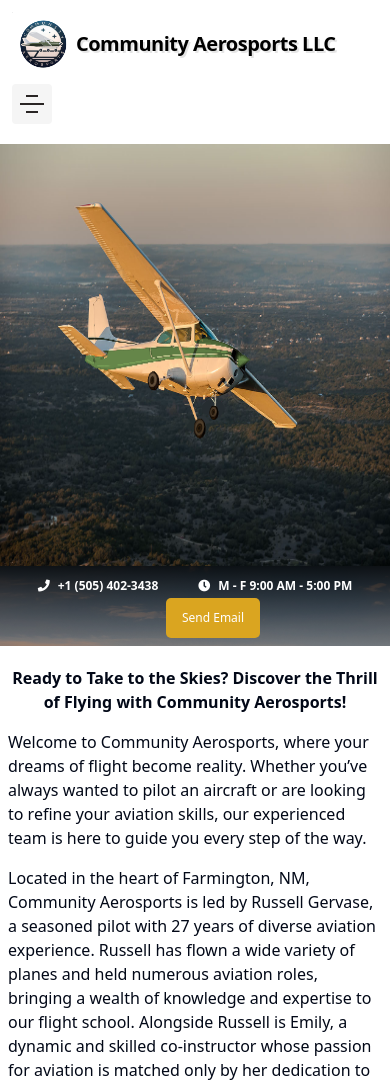
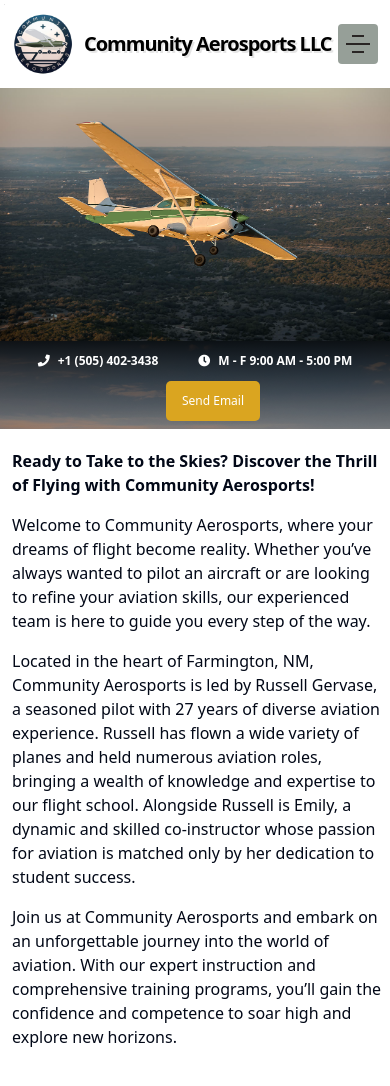
Before and after one commit to beckpull/community-aerosports, a React (Vite) app: page / in a window 390 px wide. Shown: the top 1086 px of the page. Built offline with nearby package versions, Linux system fonts and the light colour scheme.

Commit message:
Size of image homepage fixed

```diff
--- a/src/components/NavTabs.jsx
+++ b/src/components/NavTabs.jsx
@@ -46,9 +46,9 @@
 
   const navbarClass = () => {
     if (isActive) {
-      return "p-3 flex items-center justify-between flex-wrap navbar-transparent shadow-md";
+      return "p-1 flex items-center justify-between flex-wrap navbar-transparent shadow-md";
     } else {
-      return "p-3 flex items-center justify-between flex-wrap bg-white  shadow-md";
+      return "p-1 flex items-center justify-between flex-wrap bg-white  shadow-md";
     }
   };
 
@@ -60,11 +60,11 @@
     <div className='navbar-image-container'>
       <nav className={navbarClass()}>
         <div className="flex items-center flex-shrink-0 text-black">
-          <img src={logo} alt="logo" className='h-16 w-16'></img>
-          <span className='font-bold lg:text-3xl md:text-xl text-xl tracking-tight' id="nav-name" style={{ textShadow: '2px 2px rgba(0, 0, 0, 0.1)' }}>Community Aerosports LLC</span>
+          <img src={logo} alt="logo" className='h-20 w-20'></img>
+          <span className='font-bold lg:text-3xl md:text-xl text-xl md:tracking-tight tracking-tighter' id="nav-name" style={{ textShadow: '2px 2px rgba(0, 0, 0, 0.1)' }}>Community Aerosports LLC</span>
         </div>
         <div className="block md:hidden mr-2">
-          <button onClick={toggleMenu} className="flex flex-col justify-around items-center w-10 h-10 rounded mt-2 mb-2 bg-customWhite hover:bg-customGray p-2">
+          <button onClick={toggleMenu} className="flex flex-col justify-around items-center w-10 h-10 rounded mt-2 mb-2 bg-greenLogo  p-2">
             <div className="w-3 h-0.5 bg-stone"></div>
             <div className="w-6 h-0.5 bg-stone"></div>
             <div className="w-3 h-0.5 bg-stone"></div>
--- a/src/pages/Home.jsx
+++ b/src/pages/Home.jsx
@@ -48,13 +48,13 @@
         backgroundPosition: 'center'
       }}>
         <div className='text-center p-1'>
-          <div className="flex sm:flex-row justify-center items-center mt-1 mb-1">
+          <div className="flex sm:flex-row justify-center items-center mt-1 mb-3">
 
             <span className='text-white font-medium mr-5 md:mr-15 mt-1 text-xs md:text-sm'>
               <i className="fas fa-phone mr-2 text-white"></i>
               <strong>
                 <a href="tel:+15054023438">
-                +1 (505) 402-3438
+                  +1 (505) 402-3438
                 </a>
               </strong>
             </span>
@@ -72,7 +72,7 @@
 
 
           <a href="mailto:fmnflyer@outlook.com?subject=Get%20a%20Quote " target="_blank" rel="noopener noreferrer">
-            <Button className='mb-1 ml-9 text-xs md:text-sm  text-white font-medium  hover:border-mainYellow hover:border-2 hover:shadow-lg hover:shadow-yellow-500/50 hover:text-customWhite' style={{ backgroundColor: '#DAA520',  borderRadius: '5px' }}>
+            <Button className='mb-1 ml-9 text-xs md:text-sm  text-white font-medium  hover:border-mainYellow hover:border-2 hover:shadow-lg hover:shadow-yellow-500/50 hover:text-customWhite' style={{ backgroundColor: '#DAA520', borderRadius: '5px' }}>
               Send Email
             </Button>
 
@@ -90,23 +90,23 @@
           {/* <LinkedinButtonIcon /> */}
 
         </div>
-        <div className="text-center">
-        <h1 className="text-center lg:text-2xl md:text-xl sm:text-lg font-bold mt-5 ml-2  mr-2">
+        <div>
+          <h1 style={{ lineHeight: '1.5' }}  className="text-left lg:text-2xl md:text-xl sm:text-lg font-bold mt-5 ml-3  mr-2">
             Ready to Take to the Skies? Discover the Thrill of Flying with Community Aerosports!
           </h1>
-          <p style={{ lineHeight: '1.5' }} className=" text-left lg:text-xl md:text-lg sm:text-base mt-4 ml-2 mr-2 mb-4 md:ml-4">
+          <p style={{ lineHeight: '1.5' }} className=" text-left lg:text-xl md:text-lg sm:text-base mt-4 ml-3 mr-2 mb-4 md:ml-4">
             Welcome to Community Aerosports, where your dreams of flight become reality. Whether you’ve always
             wanted to pilot an aircraft or are looking to refine your aviation skills, our experienced team is
             here to guide you every step of the way.
           </p>
-          <p style={{ lineHeight: '1.5' }} className="text-left lg:text-xl md:text-lg sm:text-base mt-4 ml-2 mr-2 mb-4 md:ml-4">
+          <p style={{ lineHeight: '1.5' }} className="text-left lg:text-xl md:text-lg sm:text-base mt-4 ml-3 mr-2 mb-4 md:ml-4">
             Located in the heart of Farmington, NM, Community Aerosports is led by Russell Gervase, a seasoned
             pilot with 27 years of diverse aviation experience. Russell has flown a wide variety of planes and
             held numerous aviation roles, bringing a wealth of knowledge and expertise to our flight school.
             Alongside Russell is Emily, a dynamic and skilled co-instructor whose passion for aviation is matched
             only by her dedication to student success.
           </p>
-          <p style={{ lineHeight: '1.5' }} className="text-left lg:text-xl md:text-lg sm:text-base mt-4 ml-2 mr-2 mb-4 md:ml-4">
+          <p style={{ lineHeight: '1.5' }} className="text-left lg:text-xl md:text-lg sm:text-base mt-4 ml-3 mr-2 mb-4 md:ml-4">
             Join us at Community Aerosports and embark on an unforgettable journey into the world of aviation.
             With our expert instruction and comprehensive training programs, you’ll gain the confidence and
             competence to soar high and explore new horizons.
@@ -116,7 +116,7 @@
 
 
           <CountUpComponent />
-              <LocationMap style={{zIndex: 0}} className="w-full h-full" />
+          <LocationMap style={{ zIndex: 0 }} className="w-full h-full" />
           <p className='cursor-pointer text-gray-700 text-base' onClick={() => handleImageClick(FMN1)}>KFMN Airport Information</p>
           <p className='cursor-pointer text-gray-700 text-base' onClick={() => handleImageClick(FMN2)}>KFMN Runway Information</p>
           {selectedImage && (
--- a/src/styles/Navbar.css
+++ b/src/styles/Navbar.css
@@ -23,7 +23,7 @@
 }
 
 .navbar-image-container.homepage {
-  height: 60vh; /* Apply homepage specific height */
+  height: 50vh; /* Apply homepage specific height */
 }
 
 /* Media query for desktop screen */
@@ -34,6 +34,7 @@
 }
 
 
+/* This is used for the image in the hamburger icon-navbar- mobile- */
 @media (max-width: 762px) {
   .navbar-background-image {
     position: absolute;
@@ -62,7 +63,8 @@
 .navbar-background-image-large {
   /* Example styles */
   width: 100%;
-  height: 50vh; /* Adjust height as needed */
+  height: 30vh; /* Adjust height as needed */
+  object-fit: cover;
 
   /* Additional styling */
 }
--- a/tailwind.config.js
+++ b/tailwind.config.js
@@ -20,6 +20,7 @@
     },
     extend: {
       colors: {
+        greenLogo: '#969f98',
         Stone400: "#78716c",
         stone: '#292524',
         neutral:'#57534e',
```
